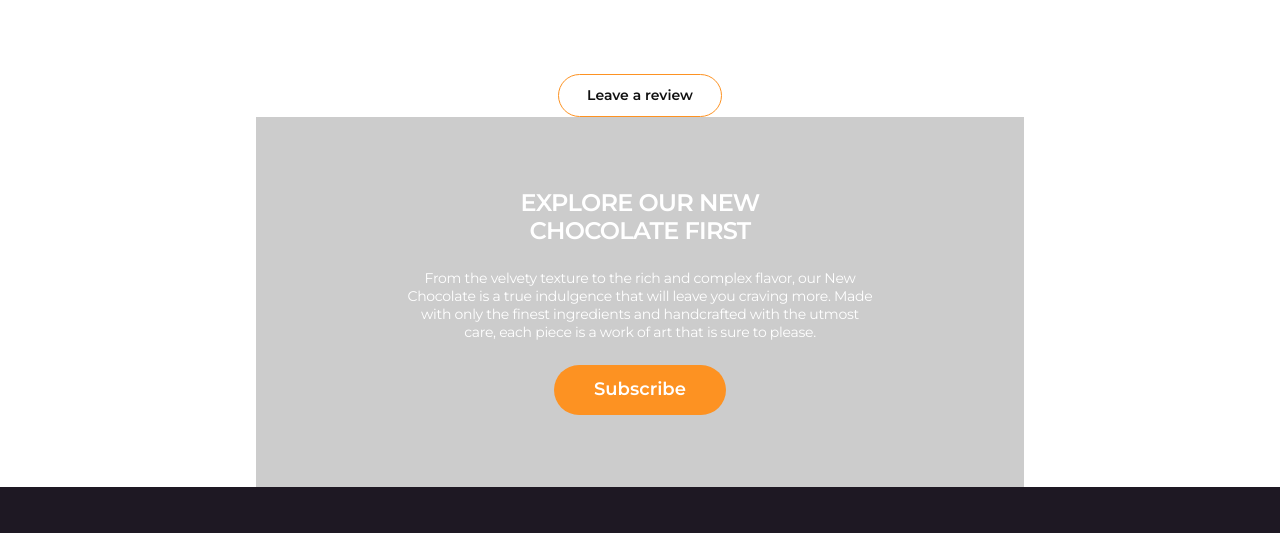
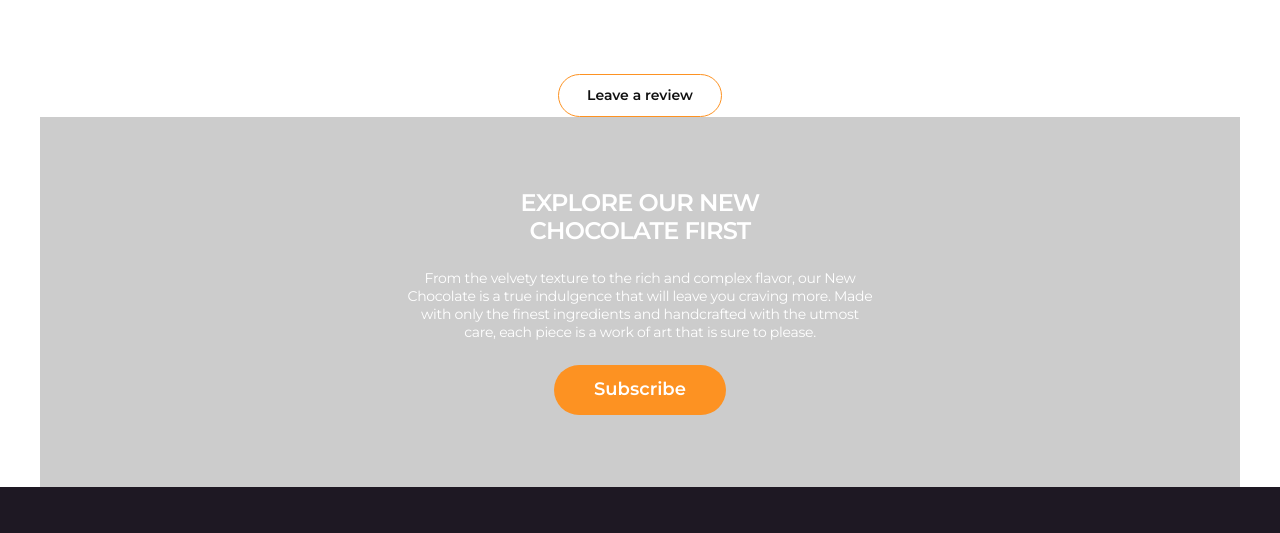
Before and after one commit to Vycheslav1/my-comand-project-1, a website built with Vite: page src/index.html in a window 1280 px wide. Shown: the part 2621-3154 px from the top of the page. Built offline with nearby package versions, Linux system fonts and the light colour scheme; files whose address does not match are found by name.

Commit message:
added file

```diff
--- a/src/css/subscriber/subscriber-tablet.css
+++ b/src/css/subscriber/subscriber-tablet.css
@@ -2,7 +2,7 @@
   (min-resolution: 96dpi) and (min-width: 768px),
   (min-resolution: 1dppx) and (min-width: 768px) {
   .subscriber {
-    width: 768px;
+    max-width: 768px;
     height: 370px;
     margin: 0 auto;
     padding-top: 72px;
```
